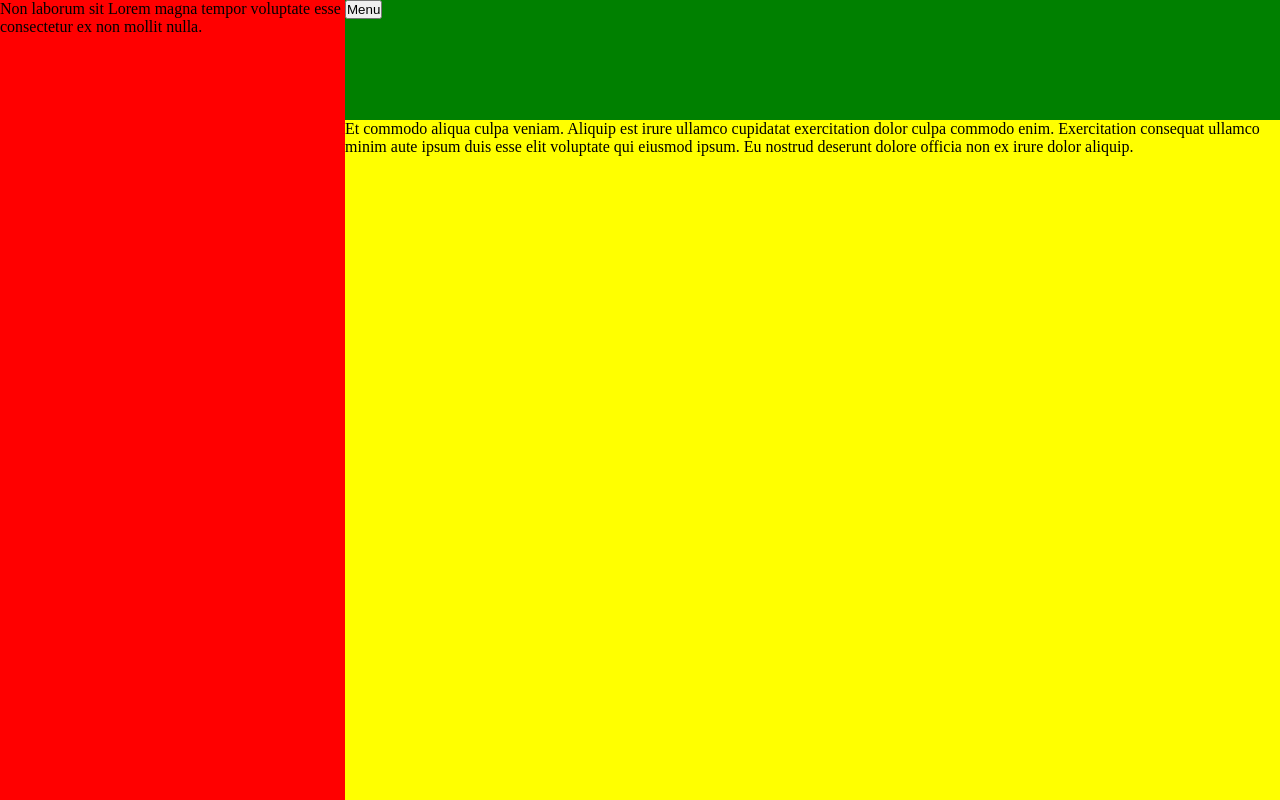
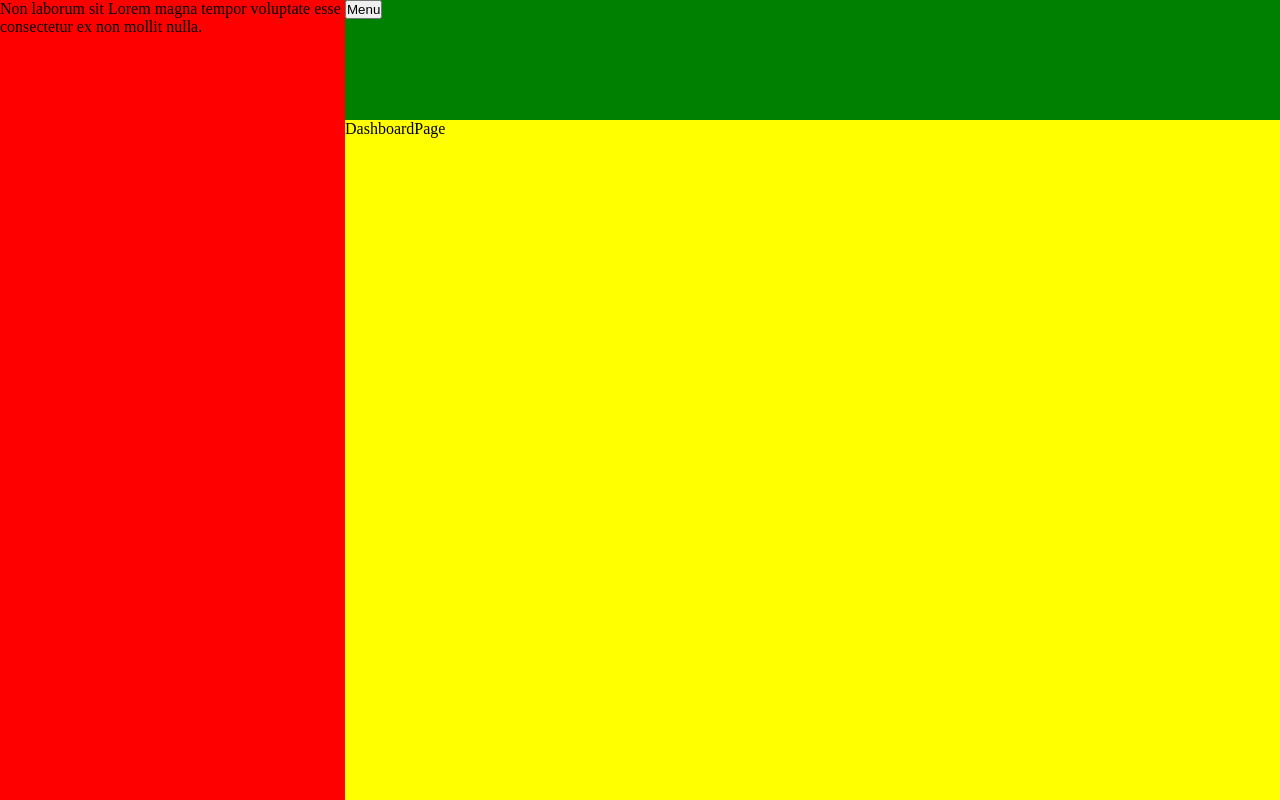
Before and after one commit to physiodevapp/dashboard-miranda, a React (Vite) app: page /dashboard in a window 1280 px wide. Built offline with nearby package versions, Linux system fonts and the light colour scheme; sample sign-in values are in the browser's storage.

Commit message:
refactor: add outlet to private routes
for dashboard-page

```diff
--- a/src/main.jsx
+++ b/src/main.jsx
@@ -1,12 +1,13 @@
 import React from "react";
 import ReactDOM from "react-dom/client";
 import "./index.css";
+import { AuthProvider } from "./context/AuthProvider";
+import { BrowserRouter, Route, Routes } from "react-router-dom";
+import { PrivateRoute } from "./guards/PrivateRoute";
+import { NoMatch } from "./guards/NoMatch";
+import { LoginPage } from "./pages/Login/LoginPage";
+import { HomePage } from "./pages/Home/HomePage";
 import { DashboardPage } from "./pages/Dashboard/DashboardPage";
-import { LoginPage } from "./pages/Login/LoginPage";
-import { BrowserRouter, Route, Routes } from "react-router-dom";
-import { AuthProvider } from "./context/AuthProvider";
-import { NoMatch } from "./guards/NoMatch";
-import { PrivateRoute } from "./guards/PrivateRoute";
 
 ReactDOM.createRoot(document.getElementById("root")).render(
   <React.StrictMode>
@@ -14,7 +15,9 @@ ReactDOM.createRoot(document.getElementById("root")).render(
       <AuthProvider>
         <Routes>
           <Route path="/login" element={<LoginPage />} />
-          <Route path="/dashboard" element={<PrivateRoute><DashboardPage/></PrivateRoute>} />
+          <Route path="/" element={<PrivateRoute><HomePage/></PrivateRoute>}>
+            <Route path="dashboard" element={<PrivateRoute><DashboardPage/></PrivateRoute>}/>
+          </Route>
           <Route path="*" element={<NoMatch/>}/>
         </Routes>
       </AuthProvider>
--- a/src/pages/Dashboard/DashboardPage.jsx
+++ b/src/pages/Dashboard/DashboardPage.jsx
@@ -1,24 +1,9 @@
 
 
-import React, { useState } from 'react'
-import { Menu, Navbar, Content, Grid } from './DashboardStyled';
+import React from 'react'
 
 export const DashboardPage = () => {
-  const [isMenuVisible, setIsMenuVisible] = useState(true);
-
-  const handleClickMenu = () => {
-    setIsMenuVisible(!isMenuVisible)
-  }
-
   return (
-    <>
-      <Grid show={isMenuVisible.toString()}>
-        <Navbar>
-          <button onClick={handleClickMenu}>Menu</button>
-        </Navbar>
-        <Menu>Non laborum sit Lorem magna tempor voluptate esse consectetur ex non mollit nulla.</Menu>
-        <Content>Et commodo aliqua culpa veniam. Aliquip est irure ullamco cupidatat exercitation dolor culpa commodo enim. Exercitation consequat ullamco minim aute ipsum duis esse elit voluptate qui eiusmod ipsum. Eu nostrud deserunt dolore officia non ex irure dolor aliquip.</Content>
-      </Grid>
-    </>
+    <div>DashboardPage</div>
   )
 }
--- /dev/null
+++ b/src/pages/Home/HomePage.jsx
@@ -0,0 +1,27 @@
+
+
+import React, { useState } from 'react'
+import { Menu, Navbar, Main, Grid } from './HomeStyled';
+import { Outlet } from 'react-router-dom';
+
+export const HomePage = () => {
+  const [isMenuVisible, setIsMenuVisible] = useState(true);
+
+  const handleClickMenu = () => {
+    setIsMenuVisible(!isMenuVisible)
+  }
+
+  return (
+    <>
+      <Grid show={isMenuVisible.toString()}>
+        <Navbar>
+          <button onClick={handleClickMenu}>Menu</button>
+        </Navbar>
+        <Menu>Non laborum sit Lorem magna tempor voluptate esse consectetur ex non mollit nulla.</Menu>
+        <Main>
+          <Outlet/>
+        </Main>
+      </Grid>
+    </>
+  )
+}
--- a/src/pages/Dashboard/DashboardStyled.js
+++ b/src/pages/Home/HomeStyled.js
@@ -24,7 +24,7 @@ export const Navbar = styled.nav`
   background-color: green;
 `;
 
-export const Content = styled.section`
+export const Main = styled.main`
   grid-area: 2 / 2 / 2 / 3;
   background-color: yellow;
 `;
```
